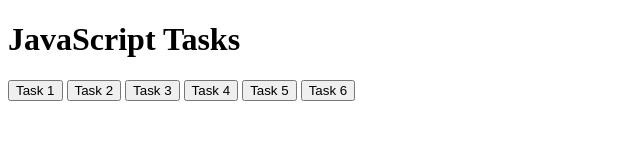
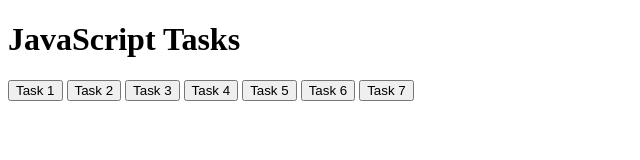
Before and after one commit to PrakashTheDev/javascript-task, a plain HTML site: page index.html in a window 1280 px wide. Shown: the whole page, without its empty margins (0-640 px from the left). Drawn offline with Linux system fonts and the light colour scheme.

Commit message:
Add button for Task 7 in index

```diff
--- a/index.html
+++ b/index.html
@@ -12,6 +12,7 @@
   <button onclick="loadTask('task4.js')">Task 4</button>
   <button onclick="loadTask('task5.js')">Task 5</button>
   <button onclick="loadTask('task6.js')">Task 6</button>
+  <button onclick="loadTask('task7.js')">Task 7</button>
 
   <script>
     function loadTask(file) {
```
